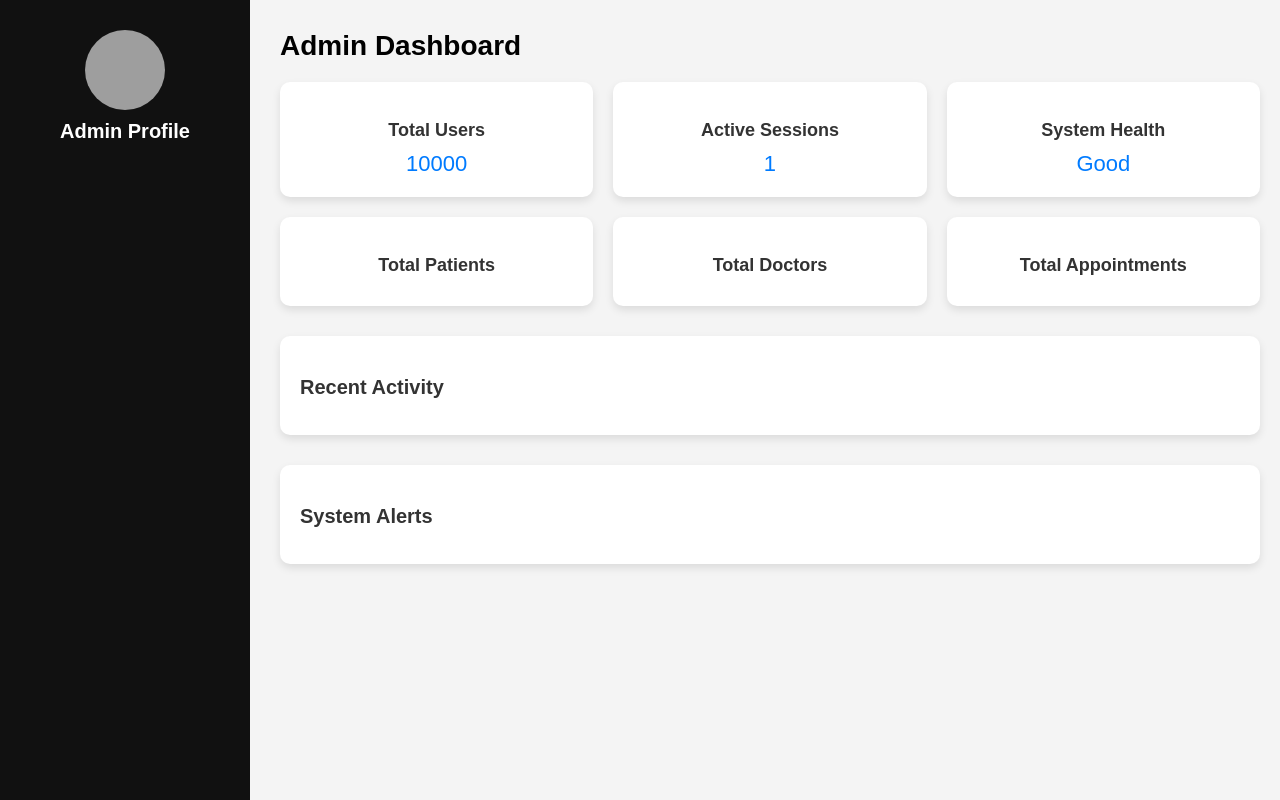
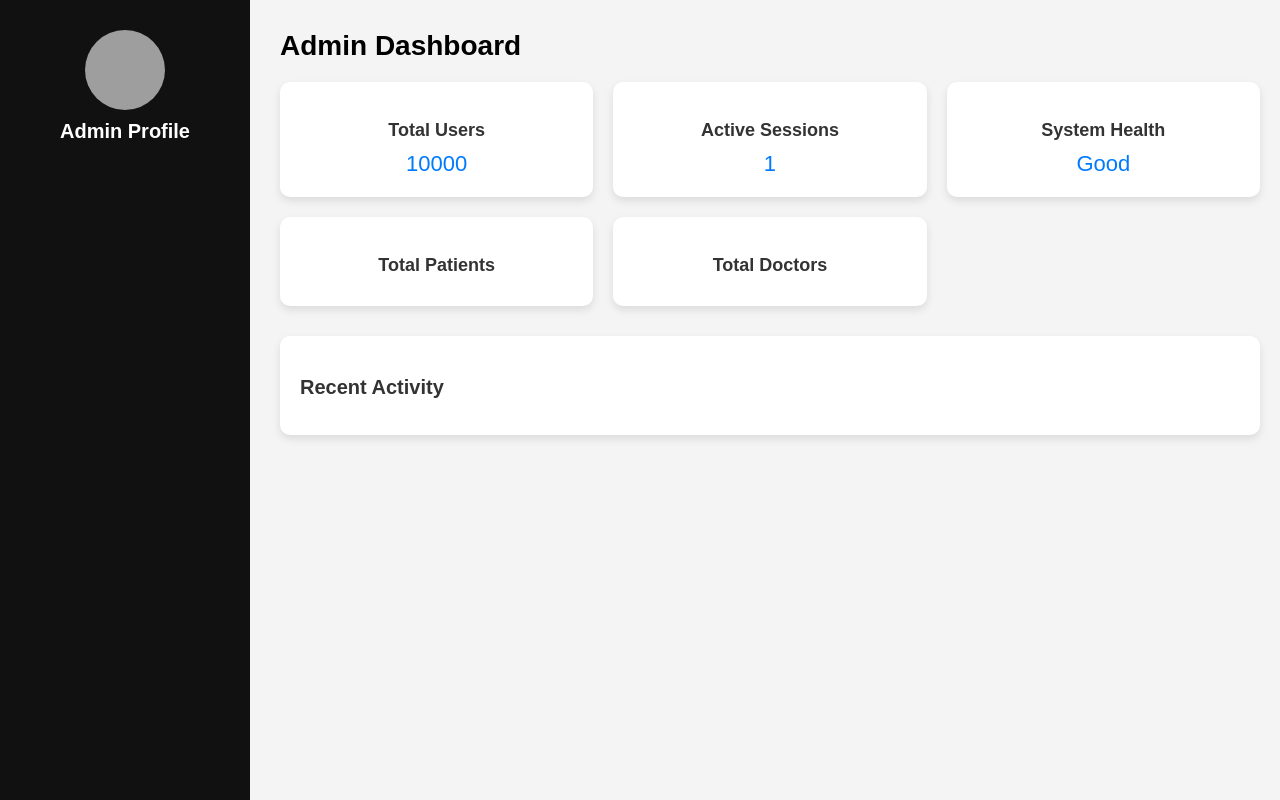
Before and after one commit to aditya001patidar/aditya001patidar-Dissertation_healthcloudapplication_ADITYA_PATIDAR, a Flask app: page /admin_dashboard in a window 1280 px wide. Run offline with Flask 2, Linux system fonts and the light colour scheme; the visitor is signed in with stand-in values (Sample User, id 1); data that the repository does not hold is empty; grey boxes are pictures that could not be loaded.

Commit message:
admin_dashboard.html

```diff
--- a/templates/admin_dashboard.html
+++ b/templates/admin_dashboard.html
@@ -34,11 +34,6 @@
             <p>{{ total_doctors }}</p>
         </div>
 
-        <!-- Total Appointments Card -->
-        <div class="admin-card">
-            <h3>Total Appointments</h3>
-            <p>{{ total_appointments }}</p>
-        </div>
 
     </div>
 
@@ -52,13 +47,5 @@
         </ul>
     </div>
 
-    <!-- System Alerts Section -->
-    <div class="system-alerts-card">
-        <h3>System Alerts</h3>
-        <ul>
-            {% for alert in system_alerts %}
-                <li>{{ alert.type }}: {{ alert.message }}</li>
-            {% endfor %}
-        </ul>
-    </div>
+
 {% endblock %}
```
